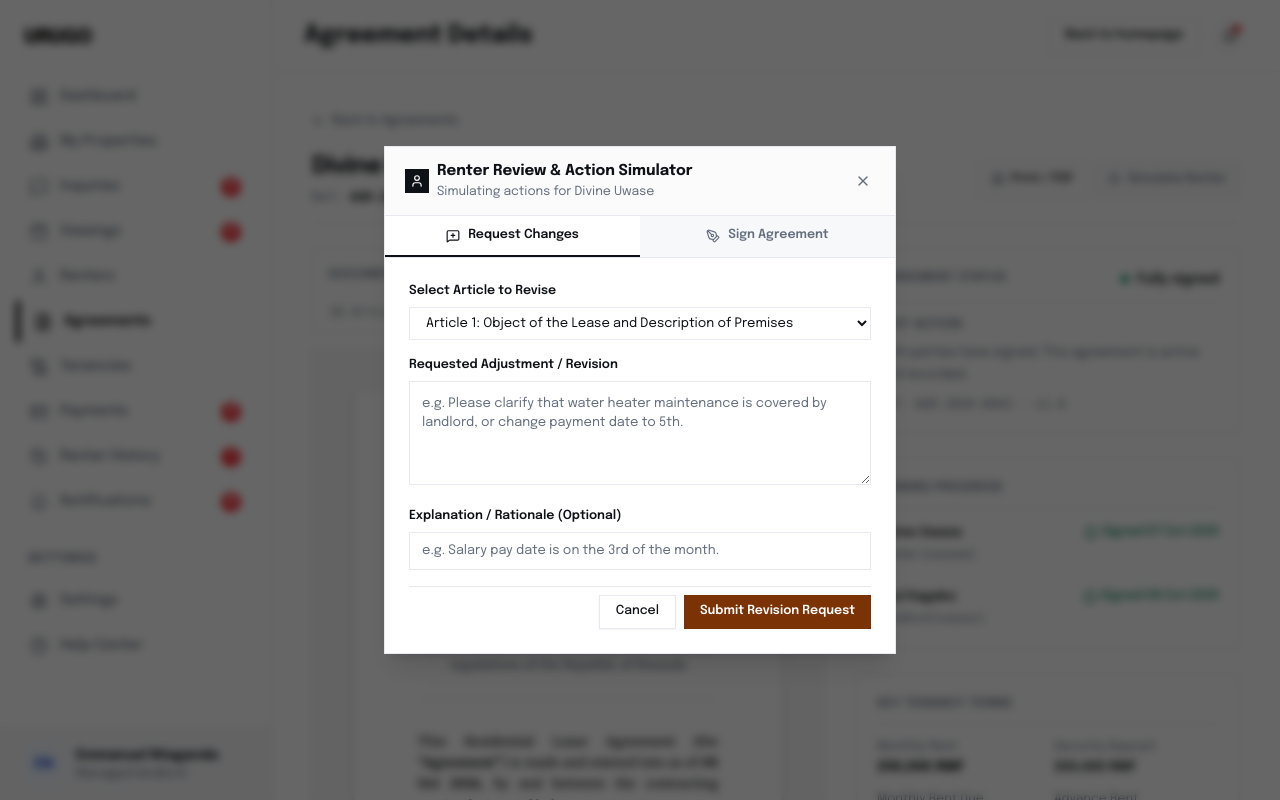
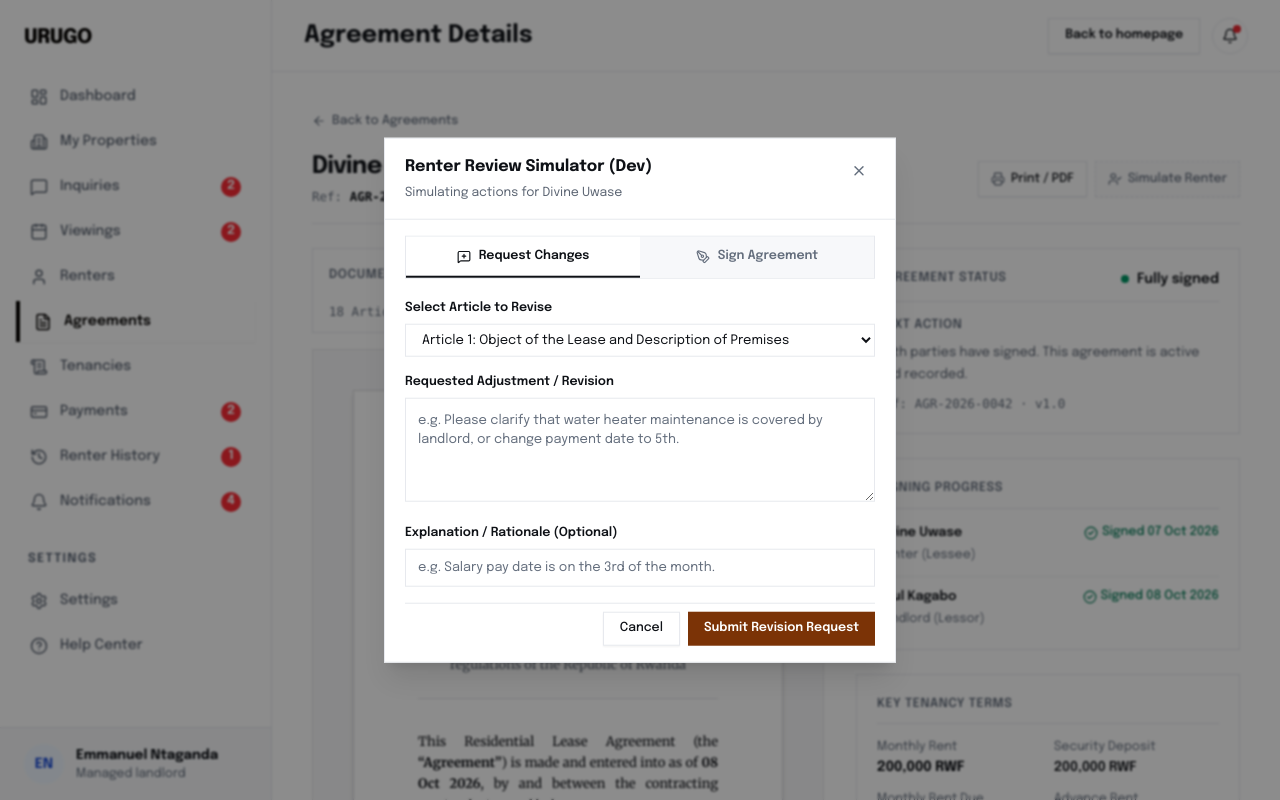
Before and after one commit to Urugo-software/Urugo-Frontend, a Next.js app: page /landlord/agreements/agr-001 in a window 1280 px wide. Both pictures are taken after a click on the button "Simulate Renter". Built offline with nearby package versions, Linux system fonts and the light colour scheme.

Commit message:
migrate renter review simulator to shared modal dialog

```diff
--- a/components/dashboard/landlord/agreements/preview/RenterReviewSimulatorModal.tsx
+++ b/components/dashboard/landlord/agreements/preview/RenterReviewSimulatorModal.tsx
@@ -1,7 +1,8 @@
 "use client";
 
 import { useState } from "react";
-import { X, MessageSquarePlus, PenTool, User } from "lucide-react";
+import { MessageSquarePlus, PenTool } from "lucide-react";
+import { ModalDialog } from "@/components/shared/ModalDialog";
 import { Agreement, RenterChangeRequest } from "@/types/agreement.types";
 import { SimulatorRequestChangeTab } from "./simulator/SimulatorRequestChangeTab";
 import { SimulatorSignTab } from "./simulator/SimulatorSignTab";
@@ -21,43 +22,29 @@ export function RenterReviewSimulatorModal({
   onSubmitChangeRequest,
   onSignAgreement,
 }: Props) {
-  const [activeTab, setActiveTab] = useState<"request_change" | "sign">("request_change");
-
-  if (!isOpen) return null;
+  const [activeTab, setActiveTab] = useState<"request_change" | "sign">(
+    "request_change",
+  );
 
   return (
-    <div className="fixed inset-0 z-50 flex items-center justify-center bg-black/60 p-4 backdrop-blur-xs">
-      <div className="w-full max-w-lg border border-line bg-white shadow-xl">
-        {/* Header */}
-        <div className="flex items-center justify-between border-b border-line px-5 py-3.5 bg-surface/50">
-          <div className="flex items-center gap-2">
-            <div className="grid size-6 place-items-center bg-ink text-white">
-              <User className="size-3.5" />
-            </div>
-            <div>
-              <h3 className="text-sm sm:text-[15px] font-bold text-ink">
-                Renter Review & Action Simulator
-              </h3>
-              <p className="text-[12.5px] text-faint">
-                Simulating actions for {agreement.renter.name}
-              </p>
-            </div>
-          </div>
+    <ModalDialog
+      open={isOpen}
+      onClose={onClose}
+      title="Renter Review Simulator (Dev)"
+      description={`Simulating actions for ${agreement.renter.name}`}
+      maxWidthClassName="max-w-lg"
+    >
+      <div className="space-y-5 text-[12.5px]">
+        <div
+          role="tablist"
+          className="grid grid-cols-2 border border-line text-[12.5px]"
+        >
           <button
             type="button"
-            onClick={onClose}
-            className="text-faint hover:text-ink cursor-pointer p-1"
-          >
-            <X className="size-4" />
-          </button>
-        </div>
-
-        {/* Action Toggle Tabs */}
-        <div className="grid grid-cols-2 border-b border-line text-[12.5px]">
-          <button
-            type="button"
+            role="tab"
+            aria-selected={activeTab === "request_change"}
             onClick={() => setActiveTab("request_change")}
-            className={`flex items-center justify-center gap-2 py-2.5 font-semibold cursor-pointer border-b-2 transition-colors ${
+            className={`flex cursor-pointer items-center justify-center gap-2 border-b-2 py-2.5 font-semibold transition-colors ${
               activeTab === "request_change"
                 ? "border-ink bg-white text-ink"
                 : "border-transparent bg-surface text-faint hover:text-ink"
@@ -68,8 +55,10 @@ export function RenterReviewSimulatorModal({
           </button>
           <button
             type="button"
+            role="tab"
+            aria-selected={activeTab === "sign"}
             onClick={() => setActiveTab("sign")}
-            className={`flex items-center justify-center gap-2 py-2.5 font-semibold cursor-pointer border-b-2 transition-colors ${
+            className={`flex cursor-pointer items-center justify-center gap-2 border-b-2 py-2.5 font-semibold transition-colors ${
               activeTab === "sign"
                 ? "border-ink bg-white text-ink"
                 : "border-transparent bg-surface text-faint hover:text-ink"
@@ -80,8 +69,6 @@ export function RenterReviewSimulatorModal({
           </button>
         </div>
 
-        {/* Tab Content */}
-        <div className="p-6 text-[12.5px]">
         {activeTab === "request_change" ? (
           <SimulatorRequestChangeTab
             articles={agreement.articles}
@@ -97,7 +84,6 @@ export function RenterReviewSimulatorModal({
           />
         )}
       </div>
-      </div>
-    </div>
+    </ModalDialog>
   );
 }
```
Lines whose indentation alone changed are shown as unchanged.
